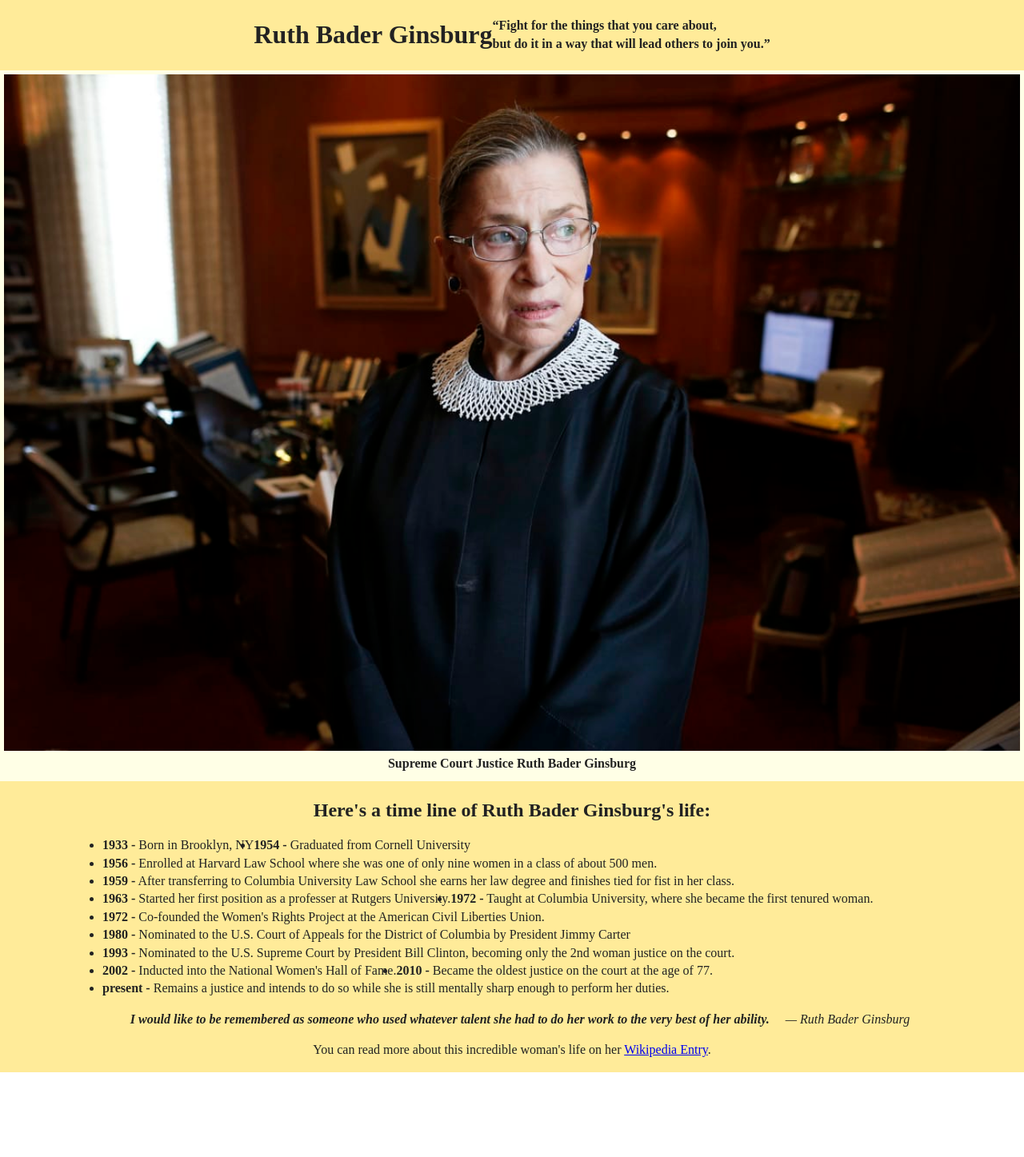
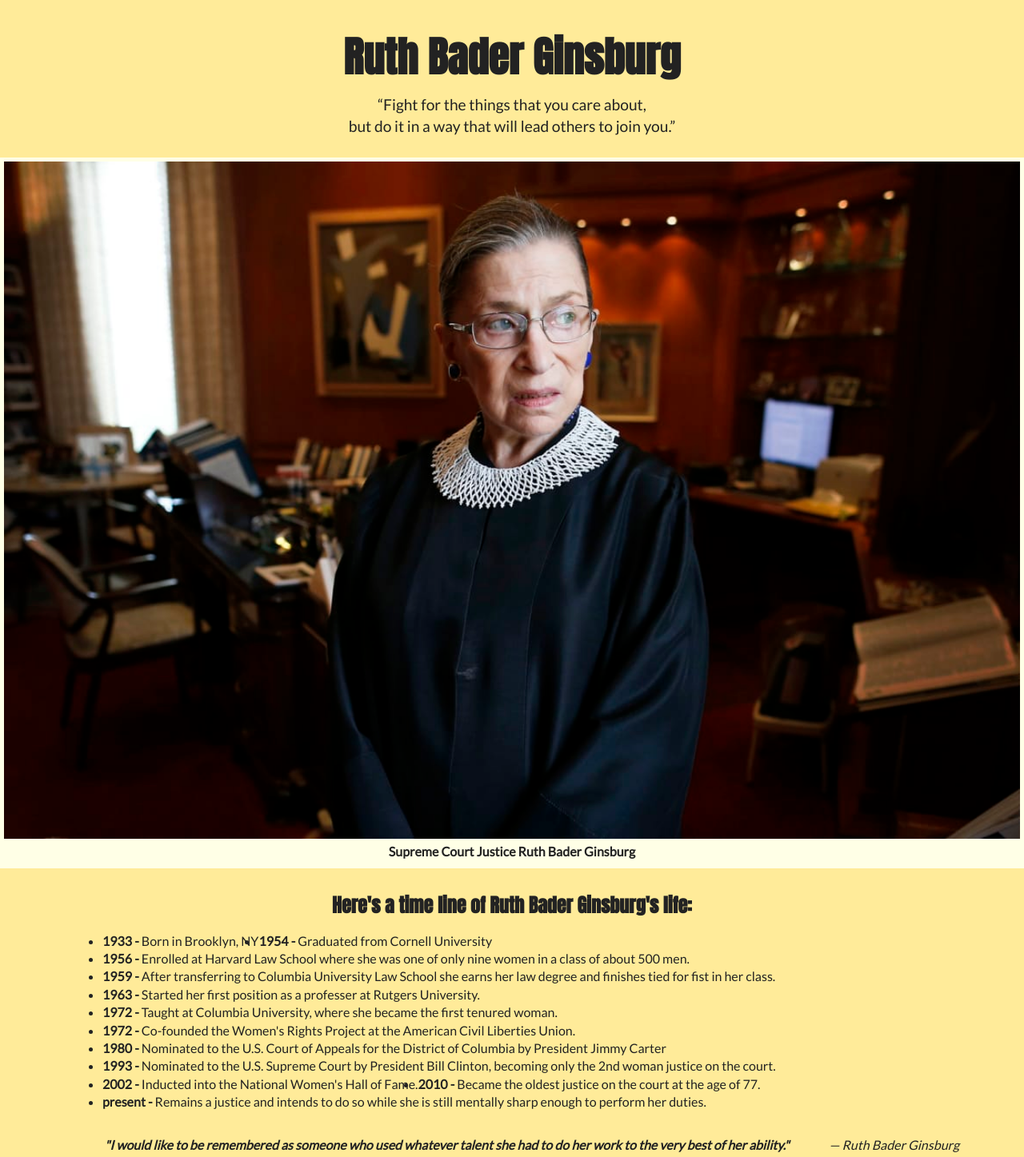
Before and after one commit to abowler2/tribute-page, a plain HTML site: page index.html in a window 1280 px wide. Shown: the top 1447 px of the page at 80% size. Before the commit the page ends 1341 px from the top, so only its background shows below. Drawn offline with nearby package versions, Linux system fonts and the light colour scheme.

Commit message:
changed and formatted fonts

```diff
--- a/css/main.css
+++ b/css/main.css
@@ -103,18 +103,34 @@ textarea {
    ========================================================================== */
     html {
         font-size: 16px;
+        font-family: 'Lato', sans-serif;
     }
 
     main {
         background-color: #ffeb99;
         width: 100%;
     }
+    h1, h2 {
+        font-family: 'Anton', sans-serif;
+    }
+/***************** MOBILE STYLING ***************/
 
     #title {
         display: flex;
         justify-content: center;
         align-items: center;
-        flex-flow: row wrap;
+        flex-flow: column wrap;
+    }
+
+    #title h1 {
+        font-size: 3em;
+        margin-bottom: 5px;
+    }
+
+    #title h4 {
+        text-align: center;
+        font-weight: 400;
+        margin-top: 5px;
     }
 
     #img-div {
@@ -163,7 +179,8 @@ textarea {
     }
 
     #tribute-info h2 {
-        margin: 20px 15px 0px 15px;
+        font-size: 1.5em;
+        margin: 30px 15px 0px 15px;
     }
 
     #tribute-info ul {
@@ -179,10 +196,6 @@ textarea {
         font-weight: bold;
     }
 
-    #tribute-info blockquote {
-        margin: 0 10px;
-    }
-
     #tribute-info blockquote p {
         margin: 0 10px;
         font-style: italic;
@@ -192,14 +205,6 @@ textarea {
     #tribute-info p {
         margin: 16px 20px;
     }
-
-
-
-
-
-
-
-
 
 
  /* ==========================================================================
@@ -289,8 +294,17 @@ textarea {
    Modify as content requires.
    ========================================================================== */
 
-   @media only screen and (min-width: 35em) {
-    /* Style adjustments for viewports that meet the condition */
+   @media only screen and (min-width: 768px) {
+    /************** TABLET STYLING *************/
+
+    #title h1 {
+        font-size: 3.25em;
+    }
+
+    #title h4 {
+        font-size: 1.2em;
+    }
+
 }
 
 @media print,
--- a/index.html
+++ b/index.html
@@ -3,7 +3,7 @@
 
 <head>
   <meta charset="utf-8">
-  <title>Tribute Page</title>
+  <title>RBG Tribute Page</title>
   <meta name="description" content="">
   <meta name="viewport" content="width=device-width, initial-scale=1">
 
@@ -13,6 +13,8 @@
 
   <link rel="stylesheet" href="css/normalize.css">
   <link rel="stylesheet" href="css/main.css">
+
+  <link href="https://fonts.googleapis.com/css?family=Anton|Lato&display=swap" rel="stylesheet">
 
   <meta name="theme-color" content="#fafafa">
 </head>
@@ -27,7 +29,7 @@
       <header>
         <div id="title">
           <h1>Ruth Bader Ginsburg</h1>
-          <h4>“Fight for the things that you care about, <br> but do it in a way that will lead others to join you.”</h4>
+          <h4>“Fight for the things that you care about, <br>but do it in a way that will lead others to join you.”</h4>
         </div>
       </header>
       <div id="img-div">
@@ -56,7 +58,7 @@
           <li><span>present -</span> Remains a justice and intends to do so while she is still mentally sharp enough to perform her duties.</li>
         </ul>
         <blockquote>
-          <p>I would like to be remembered as someone who used whatever talent she had to do her work to the very best of her ability.</p>
+          <p>"I would like to be remembered as someone who used whatever talent she had to do her work to the very best of her ability."</p>
         </blockquote>
         <cite>&mdash; Ruth Bader Ginsburg</cite>
         <p>You can read more about this incredible woman's life on her <a id="tribute-link" href="https://en.wikipedia.org/wiki/Ruth_Bader_Ginsburg" target="_blank">Wikipedia Entry</a>.</p>
```
